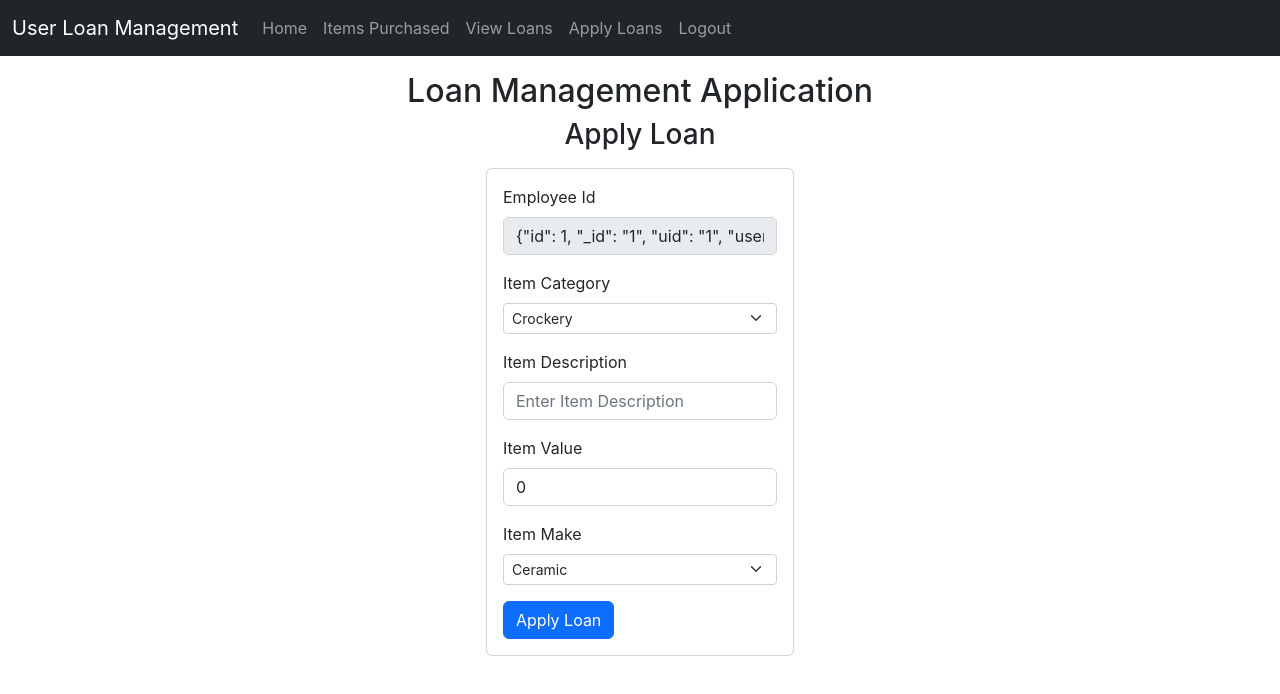
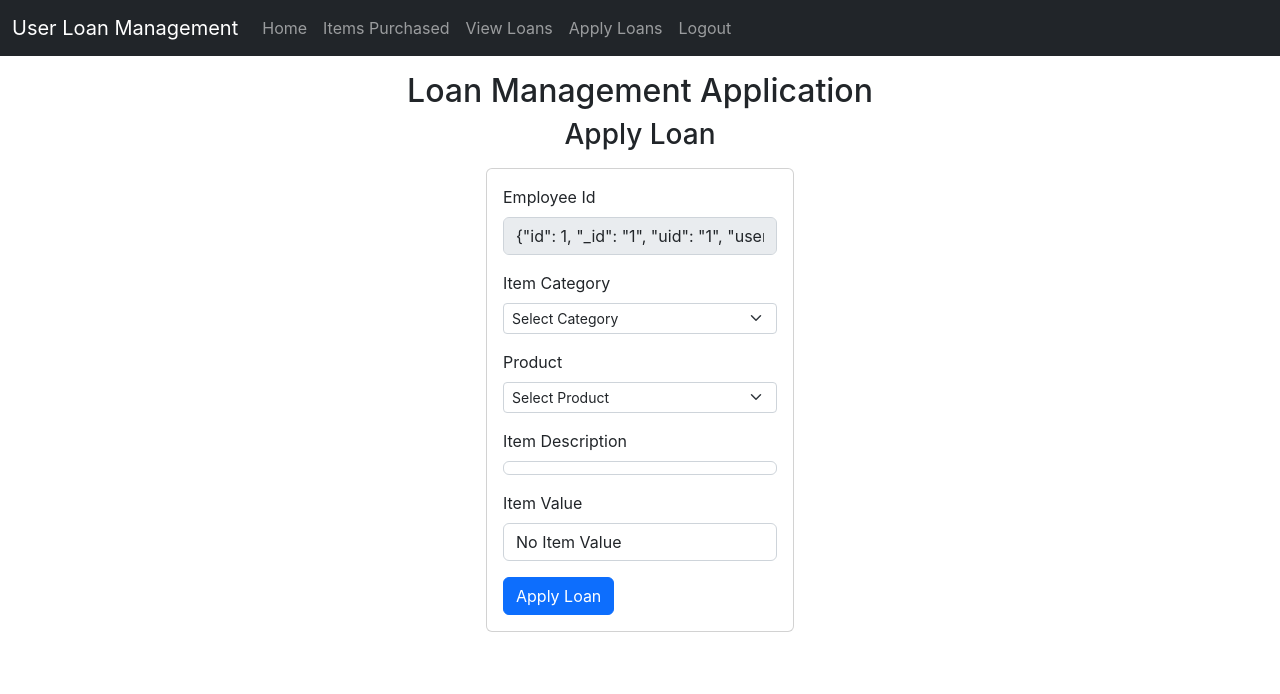
Before and after one commit to UmakanthSahu/capstone-project, a React (Create React App) app in the folder frontend/loan-user-management/: page /applyLoan in a window 1280 px wide. Shown: the top 694 px of the page. Built offline with nearby package versions, Linux system fonts and the light colour scheme; sample sign-in values are in the browser's storage.

Commit message:
fixed apply loan

```diff
--- a/frontend/loan-user-management/src/Components/User/ApplyLoan.jsx
+++ b/frontend/loan-user-management/src/Components/User/ApplyLoan.jsx
@@ -2,10 +2,65 @@ import React, { useState, useEffect } from "react";
 import { APPLY_LOAN_URL, getJsonPostRequestData } from "../../Services/ApiService";
 
 export const ApplyLoan = (props) => {
-  const [itemDescription, setItemDescription] = useState("");
-  const [itemValue, setItemValue] = useState(0);
-  const [itemCategory, setItemCategory] = useState("Crockery");
+
+  const ItemCategories = [{id:'1', name:'Furniture'},{id:'2', name:'Crockery'}];
+
+  const products = [
+      {id:"1",itemCategoryID:"1",name:"chair"},
+      {id:"2",itemCategoryID:"1",name:"chair 2"},
+      {id:"3",itemCategoryID:"2",name:"chair 3"},
+      {id:"4",itemCategoryID:"2",name:"chair 4"},
+      {id:"1",itemCategoryID:"3",name:"chair 5"},
+      {id:"2",itemCategoryID:"3",name:"chair 6 "},
+      {id:"3",itemCategoryID:"4",name:"chair 7"},
+      {id:"4",itemCategoryID:"4",name:"chair 8"}
+    ]
+
+
+    const itemValues = [
+        {id:"1",productID:"1",name:"Faridabad"},
+        {id:"2",productID:"1",name:"Palwal"},
+        {id:"3",productID:"2",name:"Mandi House"},
+        {id:"4",productID:"2",name:"kalka Ji"},
+        {id:"1",productID:"3",name:"Houston"},
+        {id:"2",productID:"3",name:"Austin"},
+        {id:"3",productID:"4",name:"Los Angeles"},
+        {id:"4",productID:"4",name:"Son Diego"}
+      ]
+
+      const itemDescriptions = [
+                                       {id:"1",productID:"1",name:"Faridabad"},
+                                       {id:"2",productID:"1",name:"Palwal"},
+                                       {id:"3",productID:"2",name:"Mandi House"},
+                                       {id:"4",productID:"2",name:"kalka Ji"},
+                                       {id:"1",productID:"3",name:"Houston"},
+                                       {id:"2",productID:"3",name:"Austin"},
+                                       {id:"3",productID:"4",name:"Los Angeles"},
+                                       {id:"4",productID:"4",name:"Son Diego"}
+                                     ]
+
+const [ product, setProduct] = useState([]);
+  const [itemDescription, setItemDescription] = useState([]);
+  const [itemValue, setItemValue] = useState("");
+  const [itemCategory, setItemCategory] = useState([]);
   const [itemMake, setItemMake] = useState("Ceramic");
+
+useEffect(()=>{
+    setItemCategory(ItemCategories);
+  },[])
+
+
+  const handleItemCategory = (id) => {
+      const dt = products.filter(x => x.itemCategoryID === id);
+      setProduct(dt);
+    }
+
+    const handleProduct = (id) => {
+        const dt = itemValues.filter(x => x.productID === id);
+        const dt2 = itemDescriptions.filter(x => x.productID === id);
+        setItemValue(dt);
+        setItemDescription(dt2);
+      }
 
 
   const onApplyLoanSubmitHandler = (e) => {
@@ -54,69 +109,96 @@ export const ApplyLoan = (props) => {
                   Item Category
                 </label>
                 <select
+                id="ddlItemCategory"
                   className="form-select form-select-sm"
                   aria-label=".form-select-lg example"
                   name="itemCategory"
-                  value={itemCategory}
-                  htmlFor="itemCategory"
-                  onChange={(e) => setItemCategory(e.target.value)}
-                  required
+                    onChange={(e) => handleItemCategory(e.target.value)}
                 >
-                  <option value="Crockery">Crockery</option>
-                  <option value="Furniture">Furniture</option>
-                  <option value="Stationary">Stationary</option>
+                <option value="0">Select Category</option>
+                      {
+                        itemCategory &&
+                        itemCategory !== undefined ?
+                        itemCategory.map((ctr,index) => {
+                            return(
+                                <option key={index} value={ctr.id}>{ctr.name}</option>
+                            )
+                        })
+                        :"No Category"
+
+                      }
+
                 </select>
               </div>
+              <div className="mb-3">
+                              <label htmlFor="itemMake" className="form-label">
+                                Product
+                              </label>
+                              <select
+                              id="ddlProducts"
+                                className="form-select form-select-sm"
+                                aria-label=".form-select-lg example"
+
+                                name="itemMake"
+                                htmlFor="itemMake"
+                                onChange={(e) => handleProduct(e.target.value)}
+                                required
+                              >
+                                <option value="0">Select Product</option>
+                                      {
+                                        product &&
+                                        product !== undefined ?
+                                        product.map((ctr,index) => {
+                                            return(
+                                                <option key={index} value={ctr.id}>{ctr.name}</option>
+                                            )
+                                        })
+                                        :"No Product"
+
+                                      }
+                              </select>
+                            </div>
               <div className="mb-3">
                 <label htmlFor="itemDescription" className="form-label">
                   Item Description
                 </label>
-                <input
-                  type="text"
-                  className="form-control"
-                  id="itemDescription"
-                  name="itemDescription"
-                  value={itemDescription}
-                  onChange={(e) => setItemDescription(e.target.value)}
-                  onBlur={(e) => setItemDescription(e.target.value.trim())}
-                  placeholder="Enter Item Description"
-                  required
-                />
+                <div className="form-control"> {
+
+                                                           itemDescription &&
+                                                           itemDescription !== undefined ?
+                                                           itemDescription.map((ctr,index) => {
+                                                               return(
+                                                               <p key={index} value={ctr.id}>{ctr.name}</p>
+
+                                                               )
+                                                           })
+                                                           :"No Item Description"
+
+                                                         }
+
+                                                         </div>
               </div>
               <div className="mb-3">
                 <label htmlFor="itemValue" className="form-label">
                   Item Value
                 </label>
-                <input
-                  type="text"
-                  className="form-control"
-                  id="itemValue"
-                  name="itemValue"
-                  value={itemValue}
-                  onChange={(e) => setItemValue(e.target.value)}
-                  placeholder="Enter Item Value"
-                  required
-                />
+                 <div className="form-control"> {
+
+                                                                           itemValue &&
+                                                                           itemValue !== undefined ?
+                                                                           itemValue.map((ctr,index) => {
+                                                                               return(
+                                                                               <p key={index} value={ctr.id}>{ctr.name}</p>
+
+                                                                               )
+                                                                           })
+                                                                           :"No Item Value"
+
+                                                                         }
+
+                                                                         </div>
               </div>
-              <div className="mb-3">
-                <label htmlFor="itemMake" className="form-label">
-                  Item Make
-                </label>
-                <select
-                  className="form-select form-select-sm"
-                  aria-label=".form-select-lg example"
-                  value={itemMake}
-                  name="itemMake"
-                  htmlFor="itemMake"
-                  onChange={(e) => setItemMake(e.target.value)}
-                  required
-                >
-                  <option value="Ceramic">Ceramic</option>
-                  <option value="Glass">Glass</option>
-                  <option value="Plastic">Plastic</option>
-                  <option value="Wooden">Wooden</option>
-                </select>
-              </div>
+
 
               <button type="submit" className="btn btn-primary mx-auto">
                 Apply Loan
```
Also changed, not shown: 2 other files (tests, documents, lock files or other folders).
